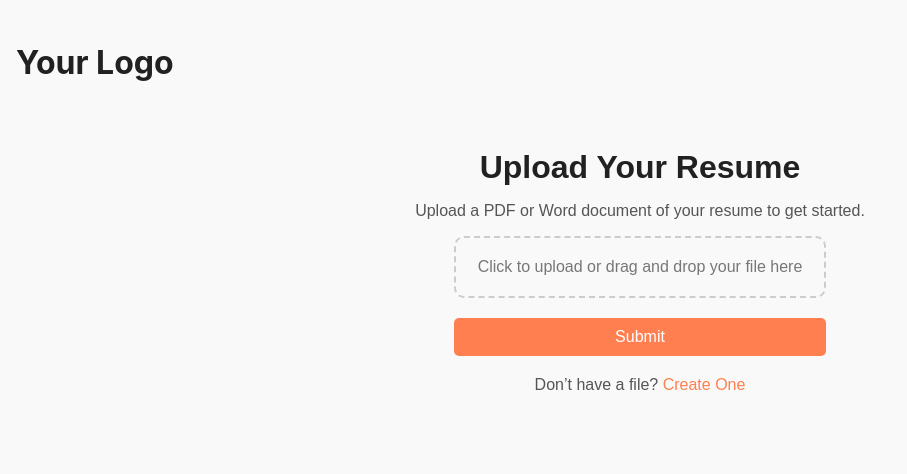
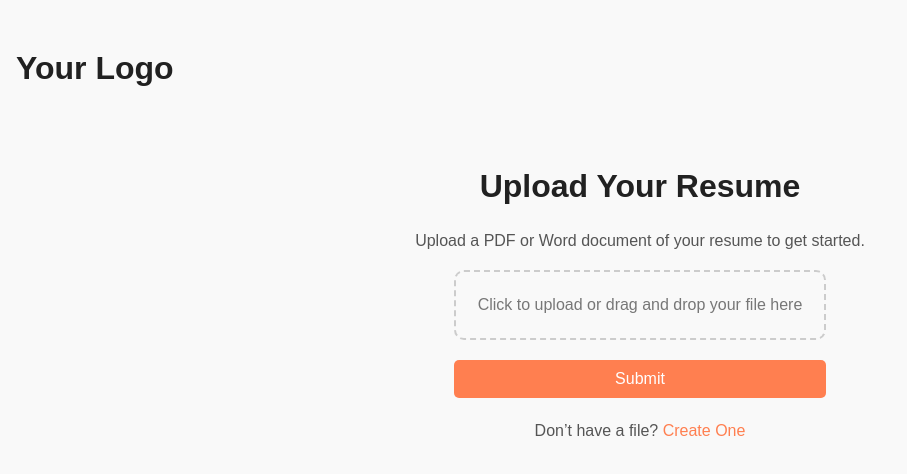
Before and after one commit to iconstar11/profile-edge, a React (Create React App) app in the folder frontend/: page /upload in a window 1280 px wide. Shown: the top 474 px of the page, without its empty margins (0-907 px from the left). Built offline with nearby package versions, Linux system fonts and the light colour scheme; no server answers.

Commit message:
Chore: add the typography of the app

```diff
--- a/frontend/src/App.css
+++ b/frontend/src/App.css
@@ -1,12 +1,72 @@
+/* Global Reset */
 * {
   box-sizing: border-box;
   transition: background-color 0.15s ease, color 0.15s ease;
 }
 
+/* Typography */
+@import url('https://fonts.googleapis.com/css2?family=Montserrat:wght@400;700&family=Roboto:wght@300;400;500;700&display=swap');
+
+body {
+  font-family: 'Roboto', sans-serif;
+  font-size: 16px;
+  line-height: 1.6;
+  background-color: var(--bg-color);
+  color: var(--text-color);
+}
+
+h1,
+h2,
+h3,
+h4,
+h5,
+h6 {
+  font-family: 'Montserrat', sans-serif;
+  font-weight: 700;
+  margin-bottom: 0.5em;
+}
+
+h1 {
+  font-size: 2.5rem;
+}
+
+h2 {
+  font-size: 2rem;
+}
+
+h3 {
+  font-size: 1.75rem;
+}
+
+h4 {
+  font-size: 1.5rem;
+}
+
+h5 {
+  font-size: 1.25rem;
+}
+
+h6 {
+  font-size: 1rem;
+}
+
+p {
+  font-size: 1rem;
+  color: var(--text-color);
+  margin-bottom: 1em;
+}
+
+small {
+  font-size: 0.875rem;
+  color: var(--secondary-text-color);
+}
+
+/* Root Variables */
 :root {
   /* Light Theme */
   --bg-color: #F9F9F9;
   --text-color: #212121;
+  --secondary-text-color: #757575;
   --primary-accent: #4CAF50;
   --secondary-accent: #FFC107;
   --border-color: #E0E0E0;
@@ -16,14 +76,36 @@
   /* Dark Theme */
   --bg-color: #121212;
   --text-color: #E0E0E0;
+  --secondary-text-color: #BDBDBD;
   --border-color: #333333;
 }
 
-body {
-  background-color: var(--bg-color);
-  color: var(--text-color);
+/* Buttons */
+button {
+  font-family: 'Montserrat', sans-serif;
+  font-weight: 500;
+  padding: 0.75rem 1.5rem;
+  border: none;
+  border-radius: 5px;
+  cursor: pointer;
+  transition: all 0.2s ease-in-out;
 }
 
+button.primary {
+  background-color: var(--primary-accent);
+  color: white;
+}
+
+button.secondary {
+  background-color: var(--secondary-accent);
+  color: white;
+}
+
+button:hover {
+  opacity: 0.9;
+}
+
+/* Theme Toggle */
 .theme-toggle {
   margin-left: 1rem;
   cursor: pointer;
```
